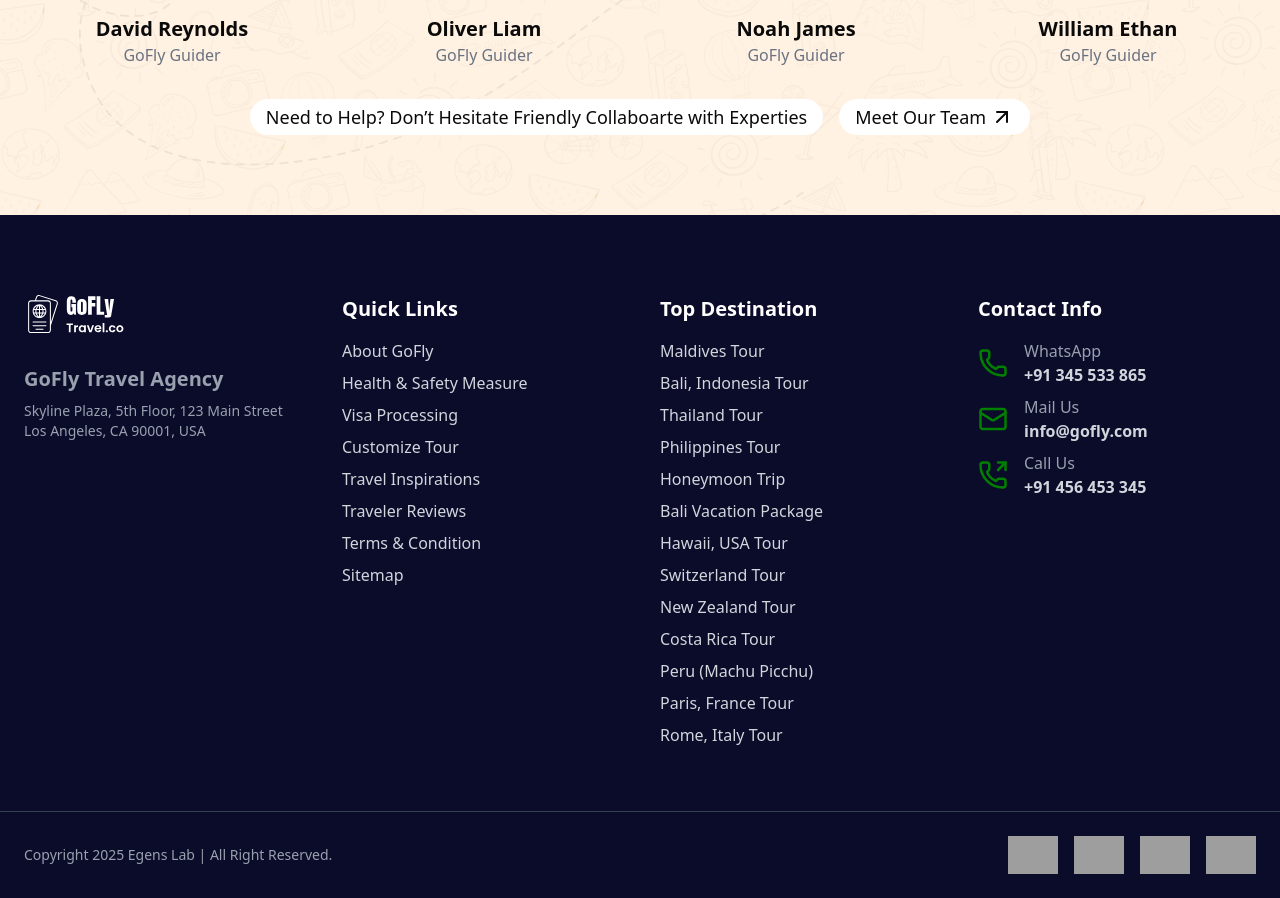
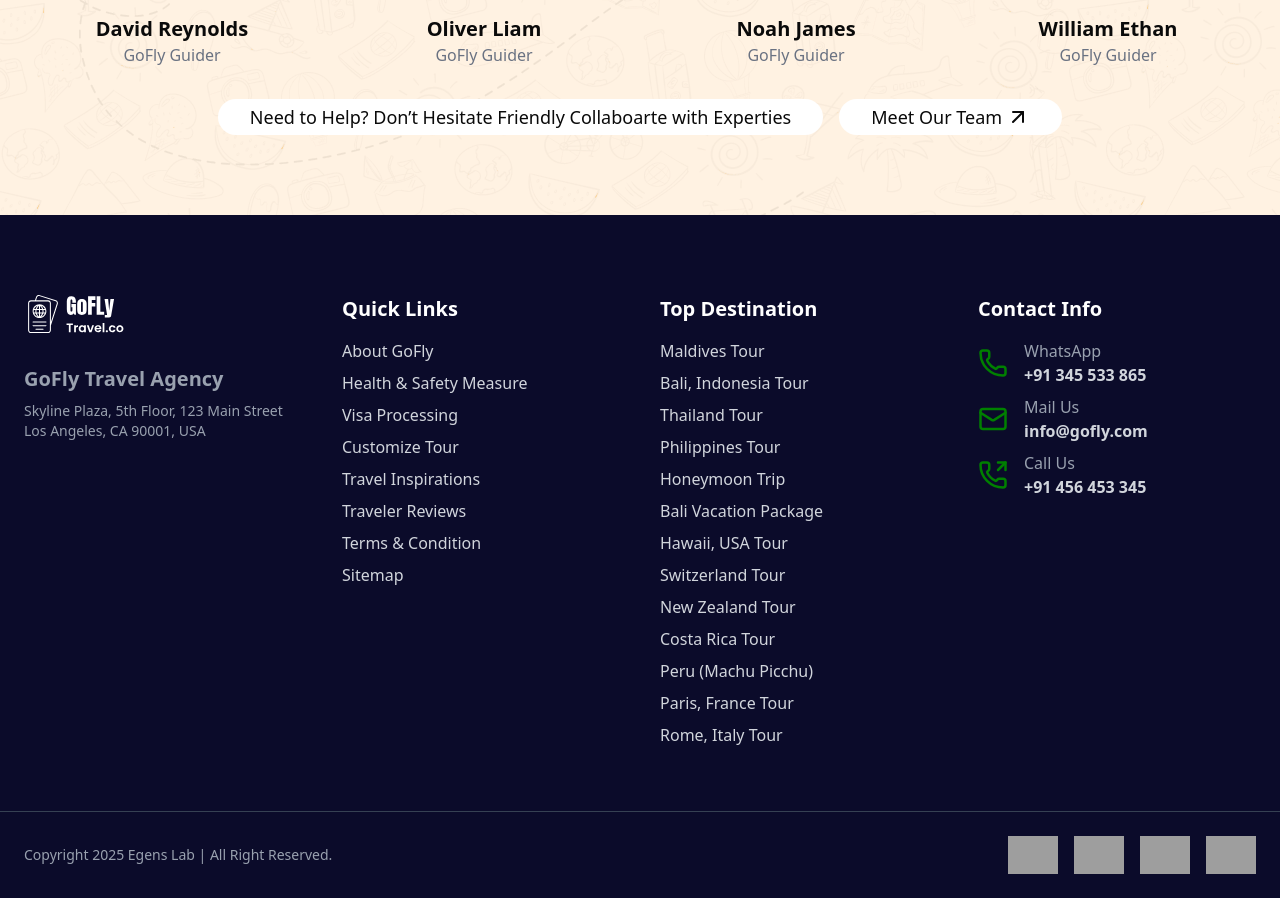
Before and after one commit to Be1newinner/dream-travel, a Next.js app in the folder frontend/: page / in a window 1280 px wide. Shown: the part 6496-7394 px from the top of the page. Built offline with nearby package versions, Linux system fonts and the light colour scheme; grey boxes are pictures that could not be loaded.

Commit message:
feat: Add TourGuided component displaying a carousel of tour guides with social links and a call to action.

```diff
--- a/frontend/src/components/home/TourGuided.tsx
+++ b/frontend/src/components/home/TourGuided.tsx
@@ -1,10 +1,4 @@
-import {
-    Carousel,
-    CarouselContent,
-    CarouselItem,
-    CarouselNext,
-    CarouselPrevious,
-} from "@/components/ui/carousel"
+import { Carousel, CarouselContent, CarouselItem, CarouselNext, CarouselPrevious,} from "@/components/ui/carousel"
 
 import Image from "next/image"
 import Link from "next/link"
@@ -49,7 +43,6 @@
         <section className="py-20 bg-[url('/home3-tour-guide-bg.png')] bg-[#FFF2E2]">
             <div className="max-w-7xl mx-auto px-6 text-center">
                 <h2 className="text-4xl font-bold mb-3">Tour Guided</h2>
-
                 <p className="text-gray-500 text-lg mx-auto font-medium max-w-xl">
                     A curated list of the most popular travel packages based on different destinations.
                 </p>
@@ -67,12 +60,8 @@
                                         src={item.image}
                                         alt={item.name}
                                         fill
-                                        className="rounded-full object-cover transition duration-500 group-hover:scale-105"
-                                    />
-                                    <div className="absolute bottom-10 left-0 right-0 flex justify-center gap-3
-                  opacity-0 translate-y-6 group-hover:translate-y-0 group-hover:opacity-100
-                  transition-all duration-500">
-
+                                        className="rounded-full object-cover transition duration-500 group-hover:scale-105"/>
+                                    <div className="absolute bottom-10 left-0 right-0 flex justify-center gap-3 opacity-0 translate-y-6 group-hover:translate-y-0 group-hover:opacity-100 transition-all duration-500">
                                         <Link href="#" className="bg-white p-2 rounded-full hover:bg-blue-600 hover:text-white transition">
                                             <Instagram size={18} />
                                         </Link>
@@ -84,7 +73,6 @@
                                         <Link href="#" className="bg-white p-2 rounded-full hover:bg-blue-600 hover:text-white transition">
                                             <Twitter size={18} />
                                         </Link>
-
                                     </div>
                                 </div>
                                 <h3 className="text-xl font-bold mt-6">
@@ -93,7 +81,6 @@
                                 <p className="text-gray-500 font-medium">
                                     {item.role}
                                 </p>
-
                             </div>
                         </CarouselItem>
                     ))}
@@ -101,12 +88,12 @@
                 <CarouselPrevious />
                 <CarouselNext />
             </Carousel>
-                <div className="flex mt-8 justify-center gap-4"><p className="bg-white rounded-full px-4 py-1 font-medium text-lg gap-4 ">Need to Help? Don’t Hesitate Friendly Collaboarte with Experties</p>
-                    <Link href="#" className="flex items-center bg-white rounded-full text-lg gap-1 px-4 py-1 font-medium group hover:text-blue-700">
-                        Meet Our Team
-                        <ArrowUpRight className="transition duration-500 group-hover:rotate-45" />
-                    </Link>
-                </div>
+            <div className="flex mt-8 justify-center gap-4"><p className="bg-white rounded-full px-8 py-1 font-medium text-lg gap-4 ">Need to Help? Don’t Hesitate Friendly Collaboarte with Experties</p>
+                <Link href="#" className="flex items-center bg-white rounded-full text-lg gap-1 px-8 py-1 font-medium group hover:text-blue-700">
+                    Meet Our Team
+                    <ArrowUpRight className="transition duration-500 group-hover:rotate-45" />
+                </Link>
+            </div>
         </section>
     )
 }
```
